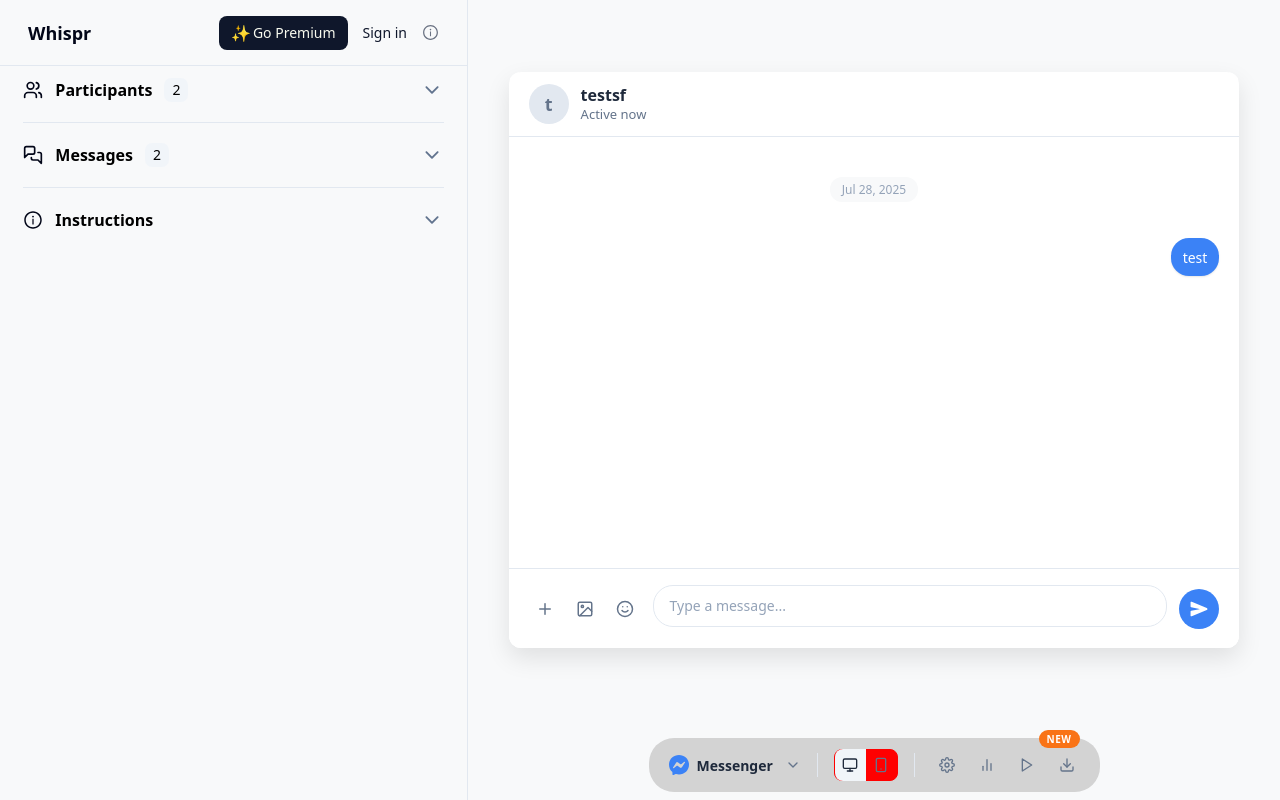
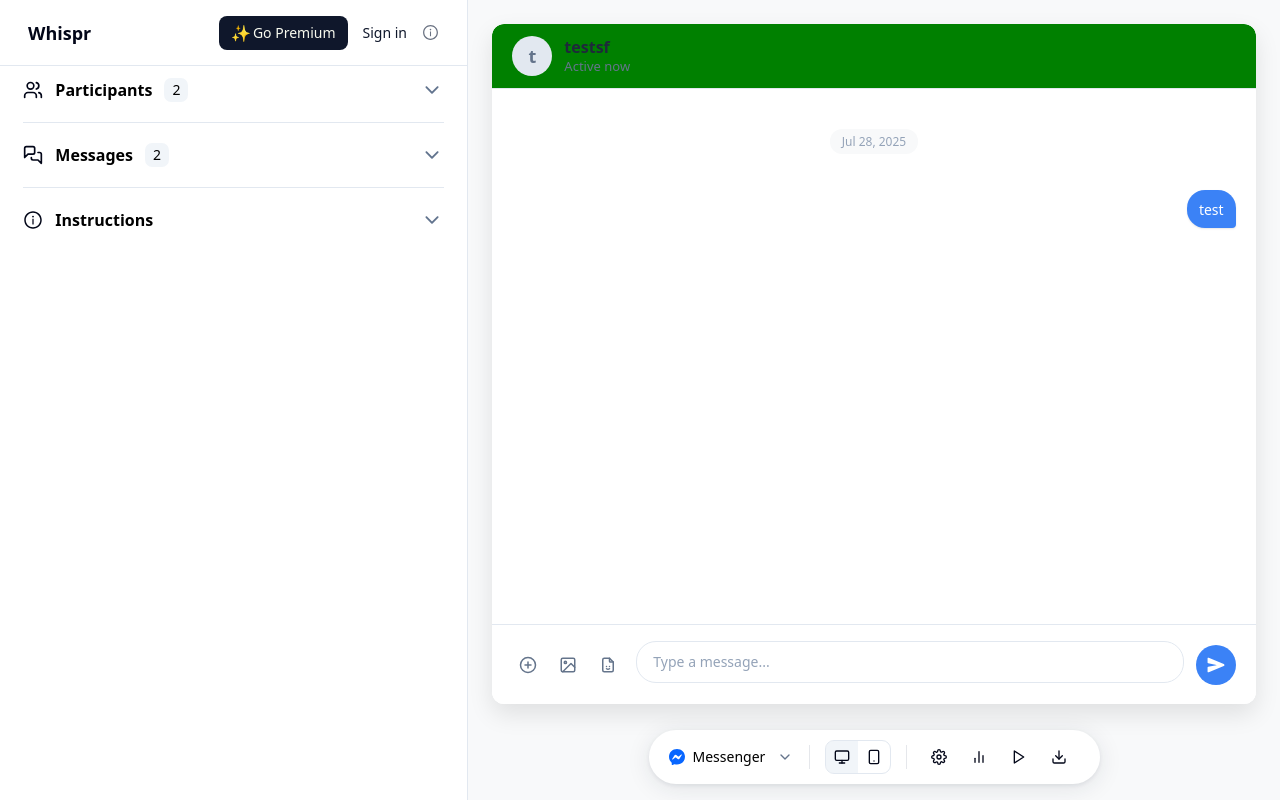
Before and after one commit to JakubStankiewicz1/Whispr, a React (Vite) app in the folder frontend/: page / in a window 1280 px wide. Built offline with nearby package versions, Linux system fonts and the light colour scheme.

Commit message:
Added mobile/desktop screen viewer

```diff
--- a/frontend/src/components/MessengerDesktop/MessengerDesktop.jsx
+++ b/frontend/src/components/MessengerDesktop/MessengerDesktop.jsx
@@ -2,8 +2,11 @@ import React, { useState } from 'react';
 import './messengerDesktop.css';
 import { FiPlus, FiImage, FiSmile } from 'react-icons/fi';
 import { IoSend } from 'react-icons/io5';
+import { TbFileSmile } from "react-icons/tb";
+import { GoPlusCircle } from "react-icons/go";
+import { FiPlusCircle } from "react-icons/fi";
 
-const MessengerDesktop = ({ senderName, messages }) => {
+const MessengerDesktop = ({ senderName, messages, selectedDevice = 'desktop' }) => {
   const [inputMessage, setInputMessage] = useState('');
 
   const handleSendMessage = () => {
@@ -20,8 +23,22 @@ const MessengerDesktop = ({ senderName, messages }) => {
     }
   };
 
+  // Helper function to determine if message is from sender
+  const isMessageFromSender = (message) => {
+    // If message has a type property, use it
+    if (message.type) {
+      return message.type === 'sender';
+    }
+    // If message has a sender property, use it
+    if (message.sender) {
+      return message.sender === senderName;
+    }
+    // Default: assume it's from sender if no specific info
+    return true;
+  };
+
   return (
-    <div className='messengerDesktop'>
+    <div className={`messengerDesktop messengerDesktop--${selectedDevice}`}>
       <div className="messengerDesktopContainer">
         {/* Header */}
         <div className="messengerDesktopHeader">
@@ -50,15 +67,18 @@ const MessengerDesktop = ({ senderName, messages }) => {
 
             {/* Messages */}
             <div className="messengerDesktopMessagesList">
-              {messages && messages.length > 0 && messages.map((msg, idx) => (
-                <div key={msg.id} className="messengerDesktopMessage">
-                  <div className="messengerDesktopMessageBubble">
-                    <span className="messengerDesktopMessageText">
-                      {msg.text || 'test'}
-                    </span>
+              {messages && messages.length > 0 && messages.map((msg, idx) => {
+                const isFromSender = isMessageFromSender(msg);
+                return (
+                  <div key={msg.id} className={`messengerDesktopMessage ${isFromSender ? 'messengerDesktopMessage--sender' : 'messengerDesktopMessage--receiver'}`}>
+                    <div className={`messengerDesktopMessageBubble ${isFromSender ? 'messengerDesktopMessageBubble--sender' : 'messengerDesktopMessageBubble--receiver'}`}>
+                      <span className="messengerDesktopMessageText">
+                        {msg.text || 'test'}
+                      </span>
+                    </div>
                   </div>
-                </div>
-              ))}
+                );
+              })}
             </div>
           </div>
         </div>
@@ -68,13 +88,13 @@ const MessengerDesktop = ({ senderName, messages }) => {
           <div className="messengerDesktopInputContainer">
             <div className="messengerDesktopInputLeft">
               <button className="messengerDesktopInputButton">
-                <FiPlus className="messengerDesktopInputIcon" />
+                <FiPlusCircle   className="messengerDesktopInputIcon" />
               </button>
               <button className="messengerDesktopInputButton">
                 <FiImage className="messengerDesktopInputIcon" />
               </button>
               <button className="messengerDesktopInputButton">
-                <FiSmile className="messengerDesktopInputIcon" />
+                <TbFileSmile  className="messengerDesktopInputIcon" />
               </button>
             </div>
 
--- a/frontend/src/components/MessengerDesktop/messengerDesktop.css
+++ b/frontend/src/components/MessengerDesktop/messengerDesktop.css
@@ -7,6 +7,20 @@
   font-family: -apple-system, BlinkMacSystemFont, 'Segoe UI', Roboto, sans-serif;
   border-radius: 12px;
   overflow: hidden;
+  transition: width 0.3s cubic-bezier(.4,2,.6,1);
+  max-width: 100%;
+}
+
+.messengerDesktop--desktop {
+  width: 100%;
+  max-width: 100%;
+}
+
+.messengerDesktop--mobile {
+  width: 50%;
+  min-width: 320px;
+  max-width: 500px;
+  margin: 0 auto;
 }
 
 .messengerDesktopContainer {
@@ -15,13 +29,15 @@
   display: flex;
   flex-direction: column;
   background-color: #ffffff;
+
+  /* background-color: blue; */
 }
 
 /* Header */
 .messengerDesktopHeader {
   width: 100%;
   height: 65px;
-  background-color: #ffffff;
+  background-color: green;
   border-bottom: 1px solid #e2e8f0;
   display: flex;
   align-items: center;
@@ -124,6 +140,16 @@
   margin-bottom: 8px;
 }
 
+/* Sender message (right side) */
+.messengerDesktopMessage--sender {
+  justify-content: flex-end;
+}
+
+/* Receiver message (left side) */
+.messengerDesktopMessage--receiver {
+  justify-content: flex-start;
+}
+
 .messengerDesktopMessageBubble {
   background-color: #3b82f6;
   color: #ffffff;
@@ -132,6 +158,20 @@
   max-width: 70%;
   word-wrap: break-word;
   box-shadow: 0 1px 2px rgba(0, 0, 0, 0.1);
+}
+
+/* Sender bubble (blue, right side) */
+.messengerDesktopMessageBubble--sender {
+  background-color: #3b82f6;
+  color: #ffffff;
+  border-bottom-right-radius: 4px;
+}
+
+/* Receiver bubble (gray, left side) */
+.messengerDesktopMessageBubble--receiver {
+  background-color: #f1f5f9;
+  color: #1e293b;
+  border-bottom-left-radius: 4px;
 }
 
 .messengerDesktopMessageText {
--- a/frontend/src/components/RightNavigationBar/RightNavigationBar.jsx
+++ b/frontend/src/components/RightNavigationBar/RightNavigationBar.jsx
@@ -4,9 +4,7 @@ import { BsMessenger } from 'react-icons/bs';
 import { FiChevronDown, FiMonitor, FiPhone, FiSettings, FiBarChart2, FiPlay, FiDownload } from 'react-icons/fi';
 import { LuSmartphone } from "react-icons/lu";
 
-const RightNavigationBar = () => {
-  // Możesz przekazać selectedDevice i setSelectedDevice jako props jeśli chcesz sterować z rodzica
-  const [selectedDevice, setSelectedDevice] = React.useState('desktop');
+const RightNavigationBar = ({ selectedDevice, setSelectedDevice }) => {
   return (
     <div className="rightNavigationBar">
       <div className="rightNavigationBarContainer">
@@ -67,10 +65,16 @@ const RightNavigationBar = () => {
           </button>
         </div>
 
+
+
+
         {/* NEW Label */}
-        <div className="rightNavigationBarNewLabel">
+        {/* <div className="rightNavigationBarNewLabel">
           <span className="rightNavigationBarNewText">NEW</span>
-        </div>
+        </div> */}
+
+
+
       </div>
     </div>
   )
--- a/frontend/src/components/RightNavigationBar/rightNavigationBar.css
+++ b/frontend/src/components/RightNavigationBar/rightNavigationBar.css
@@ -4,26 +4,30 @@
   bottom: 0;
   left: 0;
   width: 100%;
-  height: 70px;
+  /* height: 70px; */
   /* background-color: #ffffff; */
   /* border-top: 1px solid #e2e8f0; */
   z-index: 3;
   display: flex;
   align-items: center;
   justify-content: center;
+
+  /* background-color: blue; */
+
+  padding-bottom: 16px;
 }
 
 .rightNavigationBarContainer {
-  width: 451px;
+  width: 451px !important;
   height: 54px;
-  background-color: lightgray;
-  /* background-color: white; */
-  border-radius: 25px;
+  background-color: #ffffff;
+  border-radius: 100px;
   display: flex;
   align-items: center;
   padding: 0 20px;
   gap: 16px;
   position: relative;
+  box-shadow: 0 4px 24px 0 rgba(30, 41, 59, 0.10), 0 1.5px 4px 0 rgba(30, 41, 59, 0.08);
 }
 
 /* Logo Section */
@@ -40,15 +44,16 @@
 }
 
 .rightNavigationBarLogoIcon {
-  width: 20px;
-  height: 20px;
-  color: #3b82f6;
+  width: 16px;
+  height: 16px;
+  color: #0866FF;
 }
 
 .rightNavigationBarLogoText {
   font-size: 14px;
-  font-weight: 600;
-  color: #1e293b;
+  font-weight: 400;
+  line-height: 24px;
+  color: #000000;
 }
 
 .rightNavigationBarDropdown {
@@ -62,7 +67,7 @@
 .rightNavigationBarSeparator {
   width: 1px;
   height: 24px;
-  background-color: #e2e8f0;
+  background-color: #E5E7EB;
   flex-shrink: 0;
 }
 
@@ -77,8 +82,8 @@
   /* border: 1px solid #e2e8f0; */
   width: 64px;
     height: 32px;
-    border: 1px solid red;
-    background-color: red;
+    outline: 1px solid #E2E8F0;
+    /* background-color: red; */
   border-radius: 8px;
 }
 
@@ -112,17 +117,18 @@
 }
 
 .rightNavigationBarDeviceButton.active {
-  background-color: #f1f5f9;
-  color: #1e293b;
+  background-color: #F1F5F9;
+  /* color: #1e293b; */
 }
 
 .rightNavigationBarDeviceButton:hover {
-  background-color: #f1f5f9;
+  background-color: #F1F5F9;
 }
 
 .rightNavigationBarDeviceIcon {
   width: 16px;
   height: 16px;
+  color: #020618;
 }
 
 /* Action Icons */
@@ -147,12 +153,13 @@
 }
 
 .rightNavigationBarActionButton:hover {
-  background-color: #e2e8f0;
+  background-color: #F1F5F9;
 }
 
 .rightNavigationBarActionIcon {
   width: 16px;
   height: 16px;
+  color: #020618;
 }
 
 /* NEW Label */
--- a/frontend/src/components/RightSidebar/RightSidebar.jsx
+++ b/frontend/src/components/RightSidebar/RightSidebar.jsx
@@ -1,37 +1,20 @@
-import React, { useState } from 'react';
+import React from 'react';
 import './rightSidebar.css';
 import MessengerDesktop from '../MessengerDesktop/MessengerDesktop';
 import RightNavigationBar from '../RightNavigationBar/RightNavigationBar';
 import { FiSettings, FiBarChart2, FiPlay, FiDownload, FiChevronDown, FiMonitor, FiPhone } from 'react-icons/fi';
 import { BsMessenger } from 'react-icons/bs';
 
-const RightSidebar = ({ senderName, messages }) => {
-  const [selectedDevice, setSelectedDevice] = useState('desktop');
-
+const RightSidebar = ({ senderName, messages, selectedDevice, setSelectedDevice }) => {
   return (
-    <div className='rightSidebar'>
-
-
-
-      {/* <div className="rightSidebarOverlay">
-        <div className="rightSidebarOverlayBackground">
-          <div className="rightSidebarOverlayWatermark">
-            <div className="rightSidebarOverlayWatermarkText">GETMOCKLY.COM</div>
-            <a href="#" className="rightSidebarOverlayWatermarkLink">Remove watermark?</a>
-          </div>
-        </div>
-      </div> */}
-
-
-
+    <div className={`rightSidebar rightSidebar--${selectedDevice}`}>
       <div className="rightSidebarContainer">
         <div className="rightSidebarContent">
-          <MessengerDesktop senderName={senderName} messages={messages} />
+          <MessengerDesktop senderName={senderName} messages={messages} selectedDevice={selectedDevice} />
         </div>
       </div>
-
       {/* Navigation Bar */}
-      <RightNavigationBar />
+      <RightNavigationBar selectedDevice={selectedDevice} setSelectedDevice={setSelectedDevice} />
     </div>
   )
 }
--- a/frontend/src/components/RightSidebar/rightSidebar.css
+++ b/frontend/src/components/RightSidebar/rightSidebar.css
@@ -7,6 +7,7 @@
   overflow: hidden;
   position: relative;
   width: 100%;
+  padding-bottom: 10px;
 }
 
 .rightSidebarOverlay {
@@ -26,7 +27,7 @@
   position: relative;
 }
 
-.rightSidebarOverlayWatermark {
+/* .rightSidebarOverlayWatermark {
   position: absolute;
   bottom: 40px;
   left: 50%;
@@ -51,7 +52,7 @@
   color: #3b82f6;
   text-decoration: none;
   font-weight: 500;
-}
+} */
 
 .rightSidebarOverlayWatermarkLink:hover {
   text-decoration: underline;
@@ -65,18 +66,30 @@
   justify-content: center;
   z-index: 2;
   position: relative;
-  padding-bottom: 80px; /* Space for navigation bar */
+  /* padding-bottom: 80px; Space for navigation bar*/
+  padding-top: 24px;
+  padding-bottom: 86px;
 }
 
 .rightSidebarContent {
-  width: 90%;
-  height: 80%;
+  width: 94%;
+  height: 100%;
   background-color: #ffffff;
   border-radius: 12px;
   box-shadow: 0 10px 25px rgba(0, 0, 0, 0.1);
   overflow: hidden;
   display: flex;
   flex-direction: column;
+  align-items: center;
+  justify-content: center;
+}
+
+/* Responsive styles for mobile device */
+.rightSidebar--mobile .rightSidebarContent {
+  width: auto;
+  max-width: 500px;
+  min-width: 320px;
+  margin: 0 auto;
 }
 
 /* Navigation Bar */
--- a/frontend/src/pages/Home/Home.jsx
+++ b/frontend/src/pages/Home/Home.jsx
@@ -5,11 +5,17 @@ import RightSidebar from '../../components/RightSidebar/RightSidebar.jsx';
 
 const Home = () => {
   const [senderName, setSenderName] = useState('');
-  const [messages, setMessages] = useState([{ id: Date.now() + Math.random(), text: '' }]);
+  const [messages, setMessages] = useState([{
+    id: Date.now() + Math.random(),
+    text: '',
+    type: 'sender',
+    sender: ''
+  }]);
+  const [selectedDevice, setSelectedDevice] = useState('desktop');
   return (
-    <div className='home'>
+    <div className={`home home--${selectedDevice}`}>
         <LeftSidebar senderName={senderName} setSenderName={setSenderName} messages={messages} setMessages={setMessages} />
-        <RightSidebar senderName={senderName} messages={messages} />
+        <RightSidebar senderName={senderName} messages={messages} selectedDevice={selectedDevice} setSelectedDevice={setSelectedDevice} />
     </div>
   )
 }
--- a/frontend/src/pages/Home/home.css
+++ b/frontend/src/pages/Home/home.css
@@ -4,5 +4,14 @@
   display: flex;
   flex-direction: row;
   overflow: hidden;
-  background-color: #f8f9fa;
+  /* background-color: #f8f9fa; */
+  transition: width 0.3s ease;
 }
+
+.home--desktop {
+  width: 100vw;
+}
+
+.home--mobile {
+  width: 100vw;
+}
```
Also changed, not shown: frontend/src/components/LeftSidebar/LeftSidebar.jsx (+14 -3 lines), frontend/src/components/Message/Message.jsx (+26 -4 lines).
